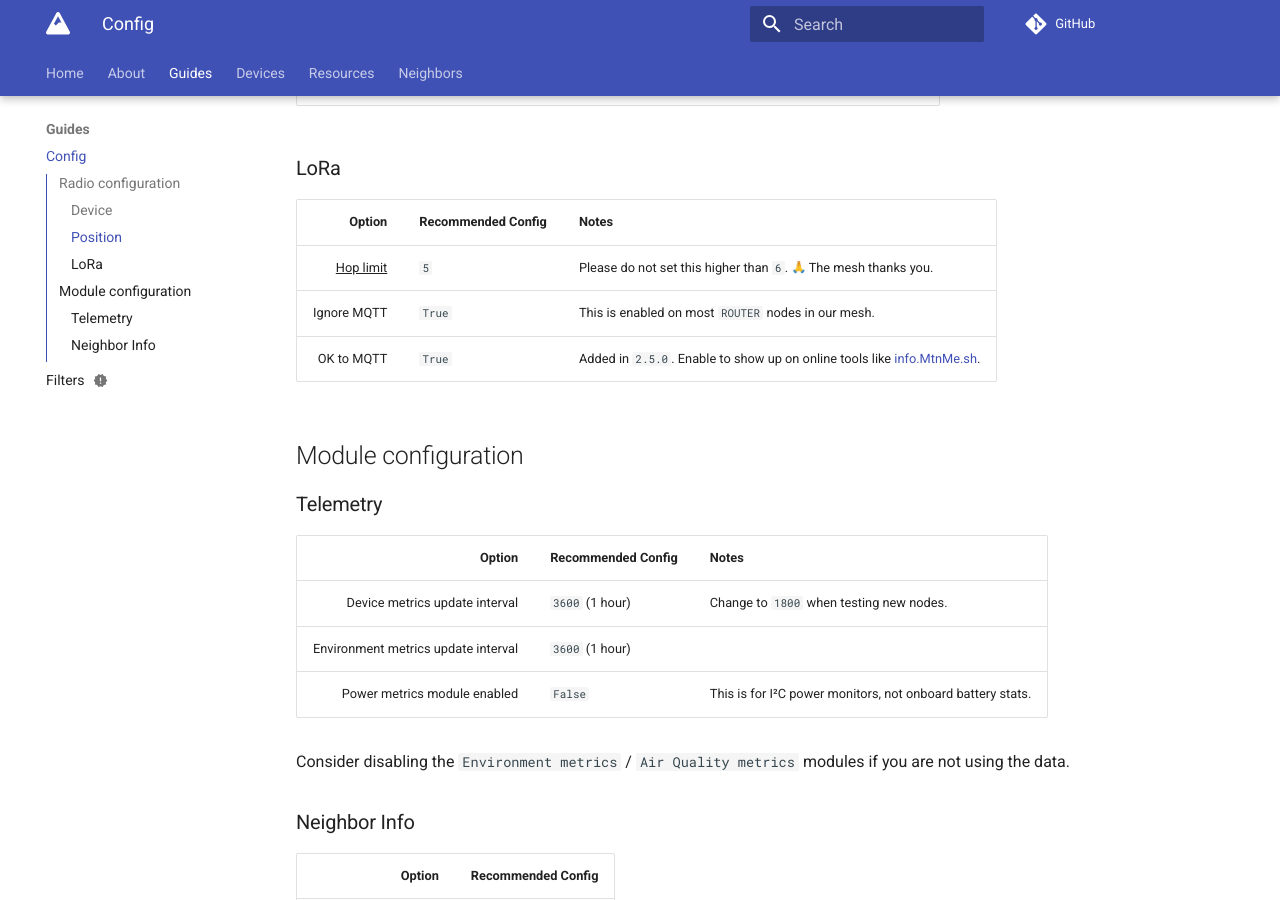
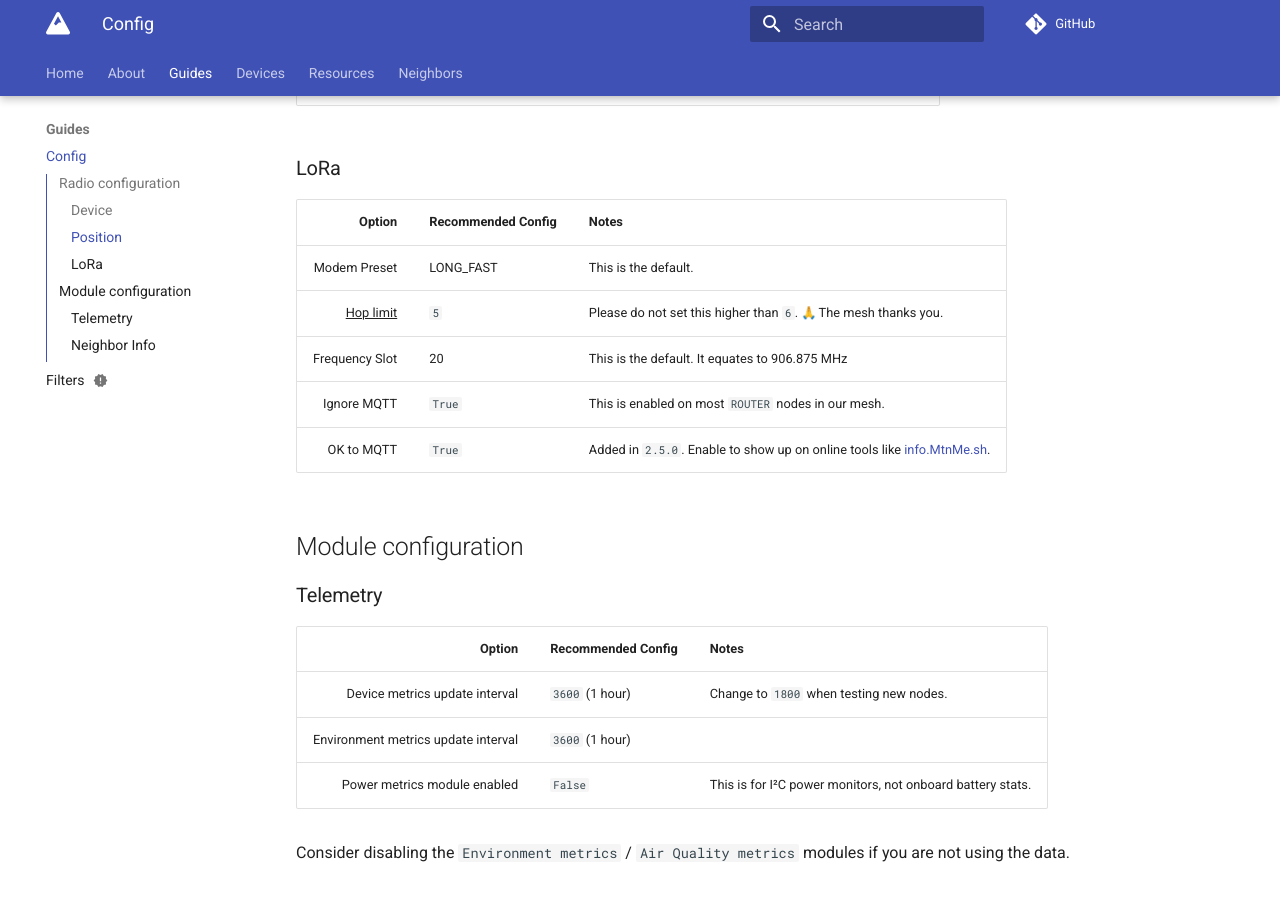
Before and after one commit to MtnMesh/mtnmesh.github.io, an MkDocs documentation site: the page built from docs/config.md, in a window 1280 px wide and 900 px high, scrolled down 811 px. Built offline with MkDocs 1.6.1 and Material for MkDocs 9.7.7, drawn with Linux system fonts in a browser that asks for light colours; emoji names are drawn with the system emoji font; comment, search, counter and statistics services are not loaded.

Commit message:
Add Frequency Slot and Modem Preset to Config
With folks learning about our mesh at other events, it's helpful to make sure they're on the right preset and frequency when they come home.

```diff
--- a/docs/config.md
+++ b/docs/config.md
@@ -24,11 +24,13 @@ These settings are intended to facilitate a stable and reliable mesh network. Th
 
 ### LoRa
 
-|        Option | Recommended Config | Notes                                                                                            |
-| ------------: | :----------------- | :----------------------------------------------------------------------------------------------- |
-| ^^Hop limit^^ | `5`                | Please do not set this higher than `6`. :pray: The mesh thanks you.                              |
-|   Ignore MQTT | `True`             | This is enabled on most `ROUTER` nodes in our mesh.                                              |
-|    OK to MQTT | `True`             | Added in `2.5.0`. Enable to show up on online tools like [info.MtnMe.sh](https://info.mtnme.sh). |
+|         Option | Recommended Config | Notes                                                                                            |
+| -------------: | :----------------- | :----------------------------------------------------------------------------------------------- |
+|   Modem Preset | LONG_FAST          | This is the default.                                                                             |
+|  ^^Hop limit^^ | `5`                | Please do not set this higher than `6`. :pray: The mesh thanks you.                              |
+| Frequency Slot | 20                 | This is the default. It equates to 906.875 MHz                                                   |
+|    Ignore MQTT | `True`             | This is enabled on most `ROUTER` nodes in our mesh.                                              |
+|     OK to MQTT | `True`             | Added in `2.5.0`. Enable to show up on online tools like [info.MtnMe.sh](https://info.mtnme.sh). |
 
 ## Module configuration
 
```
